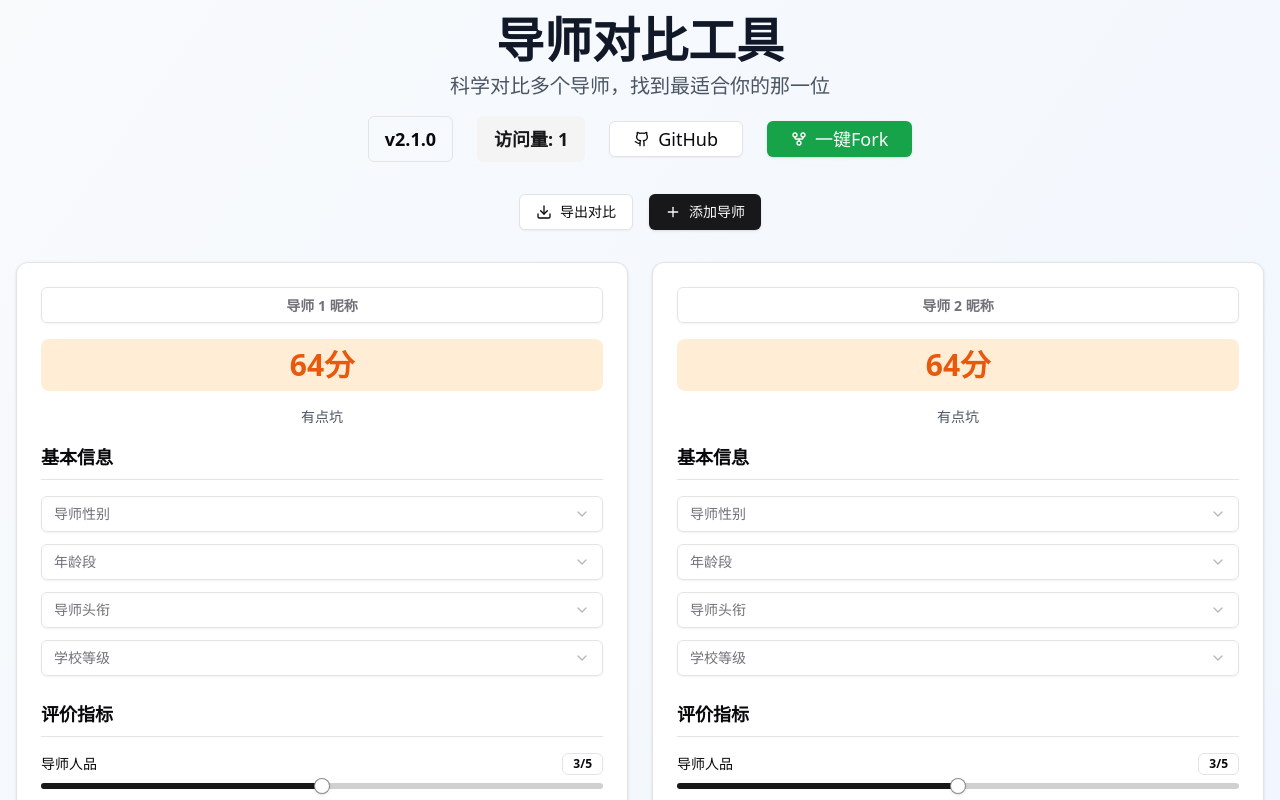
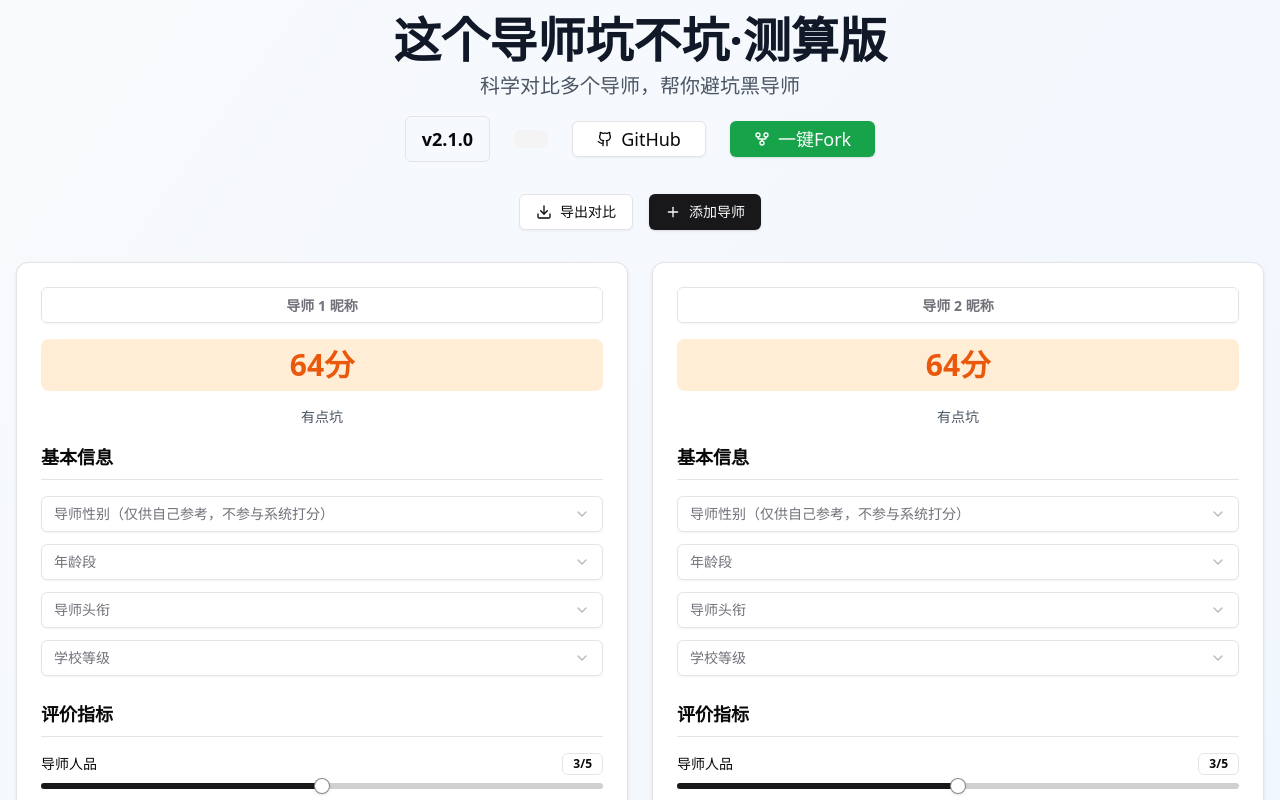
Before and after one commit to ktwu01/advisor-calculator, a Next.js app: page / in a window 1280 px wide. Shown: the top 800 px of the page. Built offline with nearby package versions, Linux system fonts and the light colour scheme.

Commit message:
add TODO. fix small bugs

```diff
--- a/src/app/page.tsx
+++ b/src/app/page.tsx
@@ -269,15 +269,15 @@ export default function AdvisorComparison() {
           {/* Header */}
           <div className="text-center mb-8">
             <h1 className="text-5xl font-bold text-gray-900 mb-2">
-              导师对比工具
+              这个导师坑不坑·测算版
             </h1>
             <p className="text-xl text-gray-600 mb-4">
-              科学对比多个导师，找到最适合你的那一位
+              科学对比多个导师，帮你避坑黑导师
             </p>
             <div className="flex justify-center items-center gap-6">
               <Badge variant="outline" className="text-lg px-4 py-2">v2.1.0</Badge>
               <Badge variant="secondary" className="text-lg px-4 py-2">
-                访问量: {visitCount.toLocaleString()}
+                {/* 访问量: {visitCount.toLocaleString()} */}
               </Badge>
               <Button
                 variant="outline"
@@ -352,7 +352,7 @@ export default function AdvisorComparison() {
                     <div className="space-y-3">
                       <Select value={advisor.gender} onValueChange={(value) => updateAdvisor(index, 'gender', value)}>
                         <SelectTrigger>
-                          <SelectValue placeholder="导师性别" />
+                          <SelectValue placeholder="导师性别（仅供自己参考，不参与系统打分）" />
                         </SelectTrigger>
                         <SelectContent>
                           <SelectItem value="male">男性</SelectItem>
```
Also changed, not shown: assets/todo.md (renamed from assets/todos.md, +42 -0 lines), 2 other files (tests, documents, lock files or other folders).
